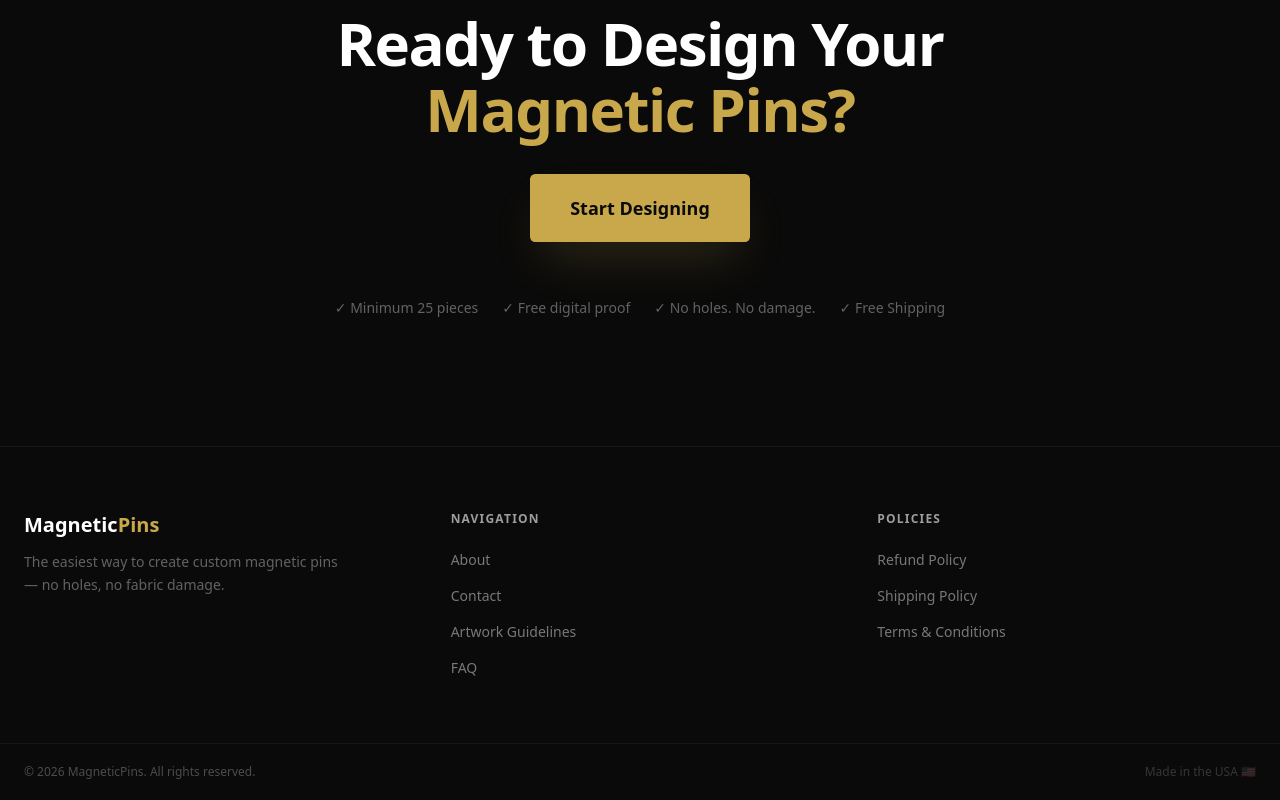
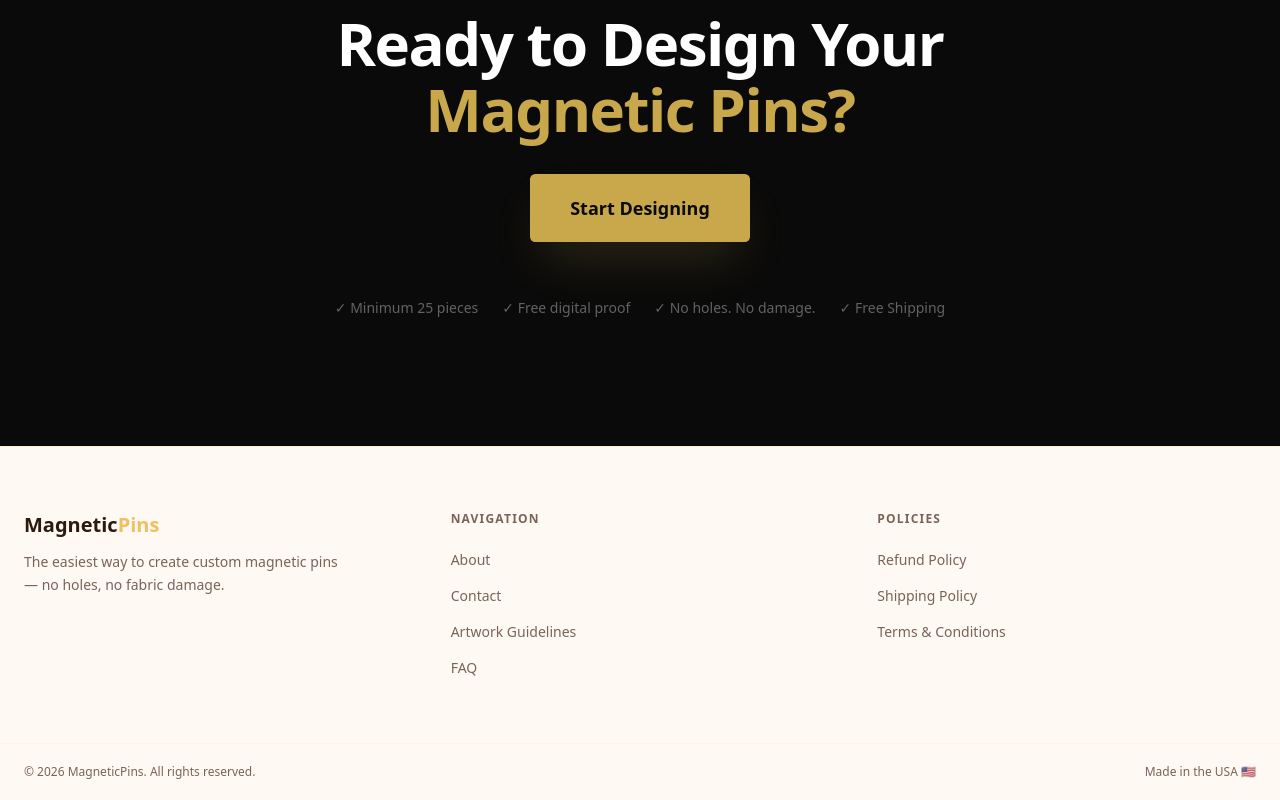
Before and after one commit to n4tty1993/lovepinz, a Next.js app: page / in a window 1280 px wide. Shown: the part 5333-6133 px from the top of the page. Built offline with nearby package versions, Linux system fonts and the light colour scheme.

Commit message:
style: footer — cream bg, warm-brown text, champagne hover links

```diff
--- a/components/shared/Footer/Footer.tsx
+++ b/components/shared/Footer/Footer.tsx
@@ -3,20 +3,20 @@
 
 export function Footer() {
   return (
-    <footer className="bg-[#0A0A0A] border-t border-white/5">
+    <footer className="bg-[#FFF9F4] border-t border-[#F0C060]/20">
       <div className="max-w-7xl mx-auto px-6 py-16">
         <div className="grid grid-cols-1 md:grid-cols-3 gap-12">
           <div>
-            <p className="text-white font-bold text-xl mb-3">
-              Magnetic<span className="text-[#C9A84C]">Pins</span>
+            <p className="text-[#2C1A0E] font-bold text-xl mb-3">
+              Magnetic<span className="text-[#F0C060]">Pins</span>
             </p>
-            <p className="text-[#E5E5E5]/40 text-sm leading-relaxed max-w-xs">
+            <p className="text-[#7A6458] text-sm leading-relaxed max-w-xs">
               The easiest way to create custom magnetic pins — no holes, no fabric damage.
             </p>
           </div>
 
           <div>
-            <p className="text-white/60 text-xs font-semibold tracking-widest uppercase mb-5">
+            <p className="text-[#7A6458] text-xs font-semibold tracking-widest uppercase mb-5">
               Navigation
             </p>
             <ul className="flex flex-col gap-3">
@@ -24,7 +24,7 @@
                 <li key={link.label}>
                   <Link
                     href={link.href}
-                    className="text-[#E5E5E5]/50 hover:text-white text-sm transition-colors"
+                    className="text-[#7A6458] hover:text-[#D4972A] text-sm transition-colors"
                   >
                     {link.label}
                   </Link>
@@ -34,7 +34,7 @@
           </div>
 
           <div>
-            <p className="text-white/60 text-xs font-semibold tracking-widest uppercase mb-5">
+            <p className="text-[#7A6458] text-xs font-semibold tracking-widest uppercase mb-5">
               Policies
             </p>
             <ul className="flex flex-col gap-3">
@@ -42,7 +42,7 @@
                 <li key={link.label}>
                   <Link
                     href={link.href}
-                    className="text-[#E5E5E5]/50 hover:text-white text-sm transition-colors"
+                    className="text-[#7A6458] hover:text-[#D4972A] text-sm transition-colors"
                   >
                     {link.label}
                   </Link>
@@ -53,12 +53,12 @@
         </div>
       </div>
 
-      <div className="border-t border-white/5 px-6 py-5">
+      <div className="border-t border-[#F0C060]/10 px-6 py-5">
         <div className="max-w-7xl mx-auto flex flex-col sm:flex-row justify-between items-center gap-3">
-          <p className="text-[#E5E5E5]/30 text-xs">
+          <p className="text-[#7A6458] text-xs">
             © {new Date().getFullYear()} MagneticPins. All rights reserved.
           </p>
-          <p className="text-[#E5E5E5]/20 text-xs">Made in the USA 🇺🇸</p>
+          <p className="text-[#7A6458] text-xs">Made in the USA 🇺🇸</p>
         </div>
       </div>
     </footer>
```
